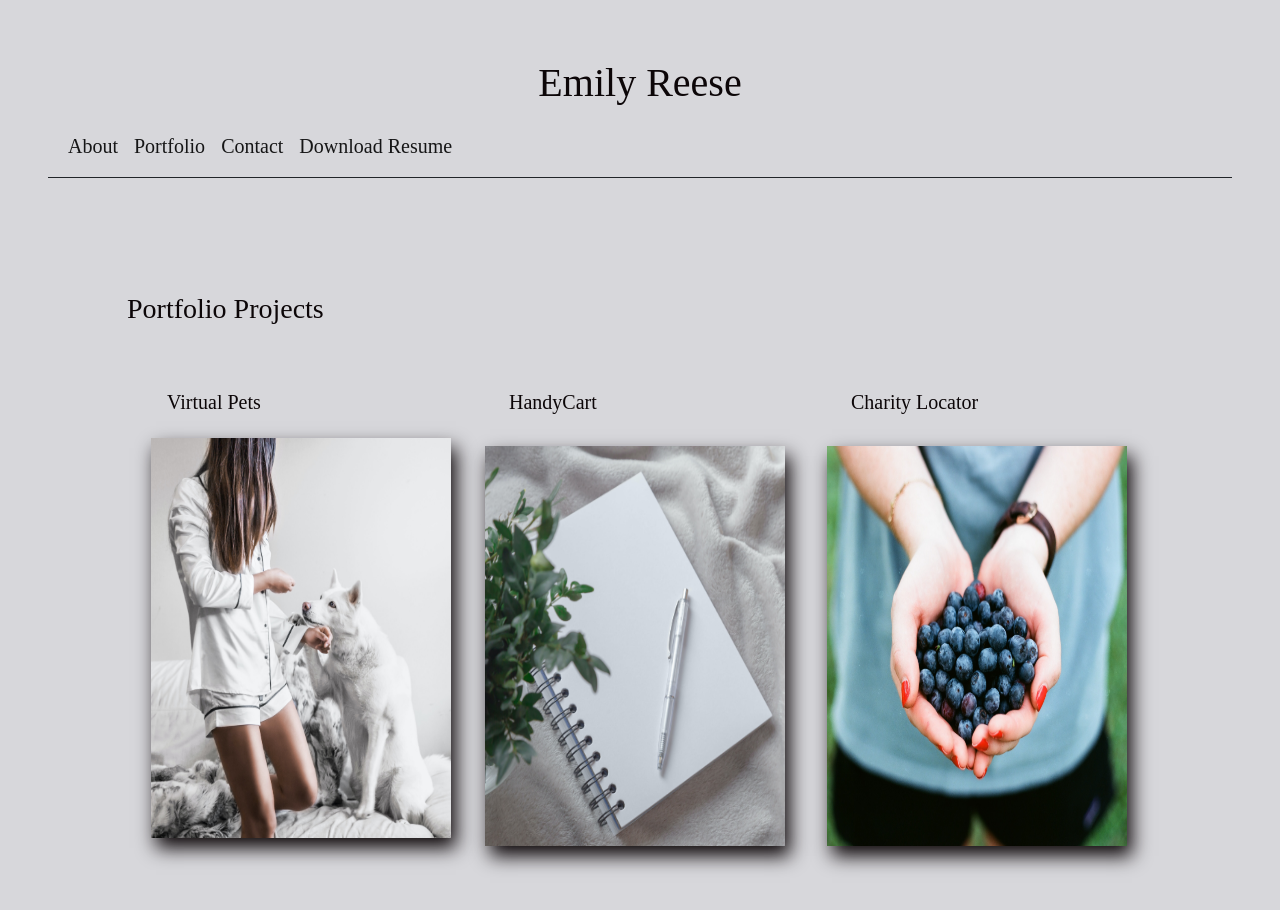
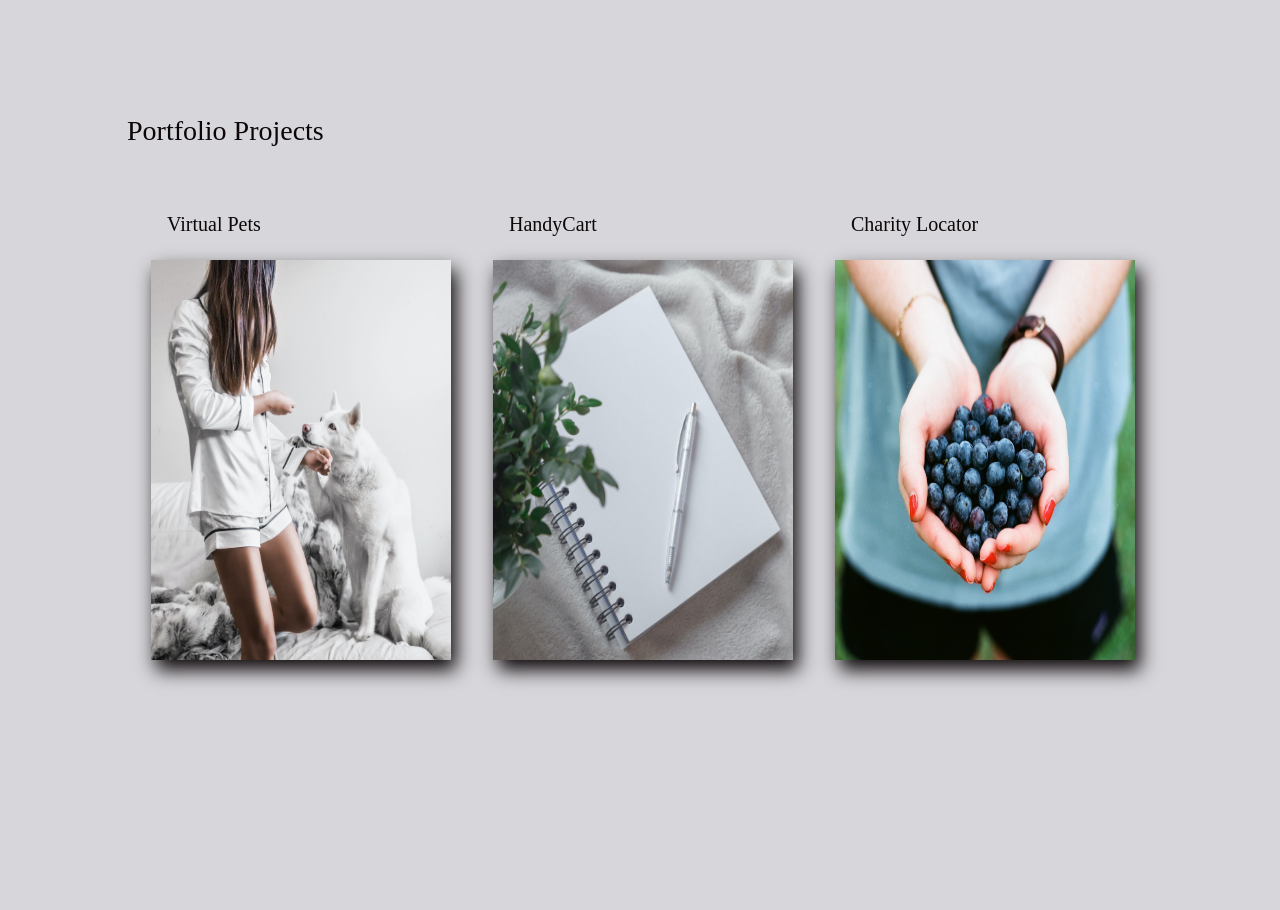
Before and after one commit to EmiReese/portfolio2, a React (Create React App) app: page /portfolio2/portfolio in a window 1280 px wide. Shown: the top 910 px of the page. After the commit the page ends 800 px from the top, so only its background shows below. Built offline with nearby package versions, Linux system fonts and the light colour scheme.

Commit message:
I refactored my portfolio section to use props instead of being hard coded. I wanted to show that I can create dynamic code.

```diff
--- a/src/components/PortfolioContainer.js
+++ b/src/components/PortfolioContainer.js
@@ -1,68 +1,25 @@
 import React from 'react';
-// import flowerBouquet from '../images/flowerBouquet.jpg';
-// import bush from '../images/bush.jpeg';
-// import pinkRose from '../images/pinkRose.jpg';
 import 'bootstrap/dist/css/bootstrap.min.css';
-import {Container , Row, Col} from 'react-bootstrap';
-import CharityLocator from '../images/CharityLocator.jpg';
-import HandyCart from '../images/HandyCart.jpg';
-import VirtualPets from '../images/VirtualPets.jpg';
+import {Col} from 'react-bootstrap';
 
-export default function portfolioContainer (){
+
+
+export default function portfolioContainer (props){
   return (
-<Container id="Portfolio">
-  <Row>
-
-    <section className="page-section" id="workSection" >
-      <Col xs={12} md={6} lg={12} className = "mb-3">
-    <h3>Portfolio Projects</h3>
-    </Col>
 
 <Col xs={12} md={6} lg={4} className = "p-4">
 
 <div className="portfolioItem">
-   <h5 className="p-3">Virtual Pets</h5>
+<h5 className="p-3">{ props.title }</h5>
               <a
               className="repoLink"
-                  href="https://virtualpets1234.herokuapp.com/" >
+              href={ props.link} >
                 <img
-               src={ VirtualPets } alt="pink roses with a grey background"
+           src={ props.img } alt={ props.alt}
             className="portfolioImg" />
             </a>
 </div>
 </Col>
 
-
-<Col xs={12} md={6} lg={4} className = "p-3">
-    <div className="portfolioItem">
-    <h5 className = "p-4">HandyCart</h5>
-    <a
-                  className="repoLink"
-                  href="https://github.com/EmiReese/mern-app"
-                >
-          <img
-               src={ HandyCart } alt="pink roses with a black background"
-                className="portfolioImg" />
-                </a>
-    </div>
-    </Col>
-
-    <Col xs={12} md={6} lg={4}className = "p-3">
-    <div className="portfolioItem">
-        <h5 className = "p-4">Charity Locator</h5>
-    <a
-                  className="repoLink"
-                  href="https://cheez0id.github.io/Charity-Locator-Project-P1G7/"
-                >
-
-          <img
-               src={ CharityLocator } alt="pink roses with a black background"
-                className="portfolioImg" />
-                </a>
-    </div>
-    </Col>
-</section>
-</Row>
-</Container>
-  );
+  )
 }
--- a/src/pages/Home.js
+++ b/src/pages/Home.js
@@ -2,7 +2,7 @@ import React from 'react';
 import Header from '../components/Header';
 import Footer from '../components/Footer';
 import About from '../components/About';
-import PortfolioContainer from '../components/PortfolioContainer';
+import Portfolio from './Portfolio'
 import ContactInfo from '../components/ContactInfo';
 
 export default function Home () {
@@ -14,7 +14,7 @@ export default function Home () {
             <link href="https://fonts.googleapis.com/css2?family=Libre+Baskerville&family=Volkhov&display=swap" rel="stylesheet" />
             <meta name="viewport" content="width=device-width, initial-scale=1"/>
             <Header />
-            <PortfolioContainer />
+            <Portfolio/>
             <About />
             <ContactInfo />
             <Footer />
--- a/src/pages/Portfolio.js
+++ b/src/pages/Portfolio.js
@@ -1,12 +1,41 @@
 import React from "react";
 import PortfolioContainer from '../components/PortfolioContainer';
-import Header from '../components/Header';
+import {Container , Row, Col} from 'react-bootstrap';
+import CharityLocator from '../images/CharityLocator.jpg';
+import HandyCart from '../images/HandyCart.jpg';
+import VirtualPets from '../images/VirtualPets.jpg';
+
 
 export default function Portfolio ( ) {
     return (
-        <div>
-            <Header />
-            <PortfolioContainer />
-        </div>
+        <Container id="Portfolio">
+        <Row>
+
+     <section className="page-section" id="workSection" >
+       <Col xs={12} md={6} lg={12} className = "mb-3">
+     <h3>Portfolio Projects</h3>
+     </Col>
+
+     <PortfolioContainer
+            title= "Virtual Pets"
+            link="https://virtualpets1234.herokuapp.com/"
+            img= { VirtualPets}
+            alt="A girl with a white dog"
+     />
+     <PortfolioContainer
+            title="HandyCart"
+            link="https://github.com/EmiReese/mern-app"
+            img= { HandyCart}
+            alt="A note pad and a pen"
+/>
+<PortfolioContainer
+            title="Charity Locator"
+            link="https://cheez0id.github.io/Charity-Locator-Project-P1G7/"
+            img= { CharityLocator }
+            alt="Giving hands"
+/>
+     </section>
+     </Row>
+     </Container>
     );
 }
```
Lines whose indentation alone changed are shown as unchanged.
